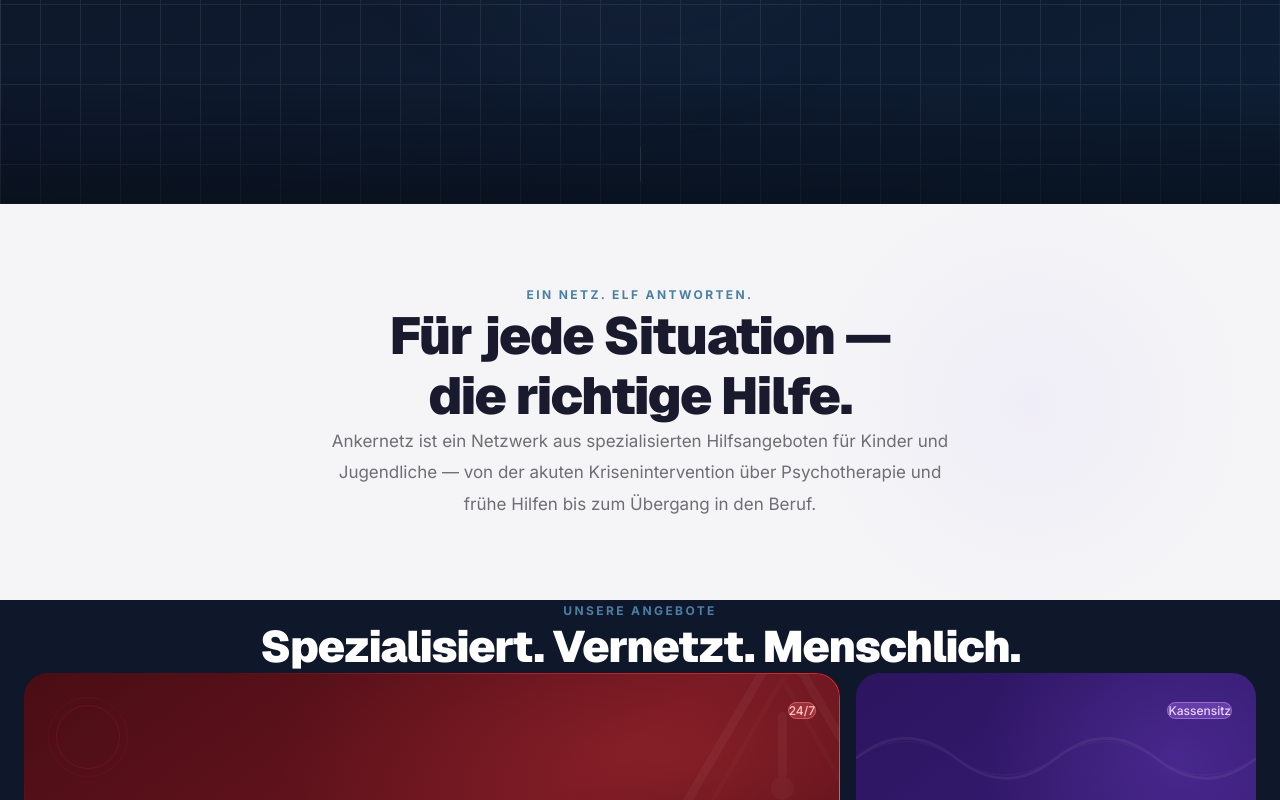
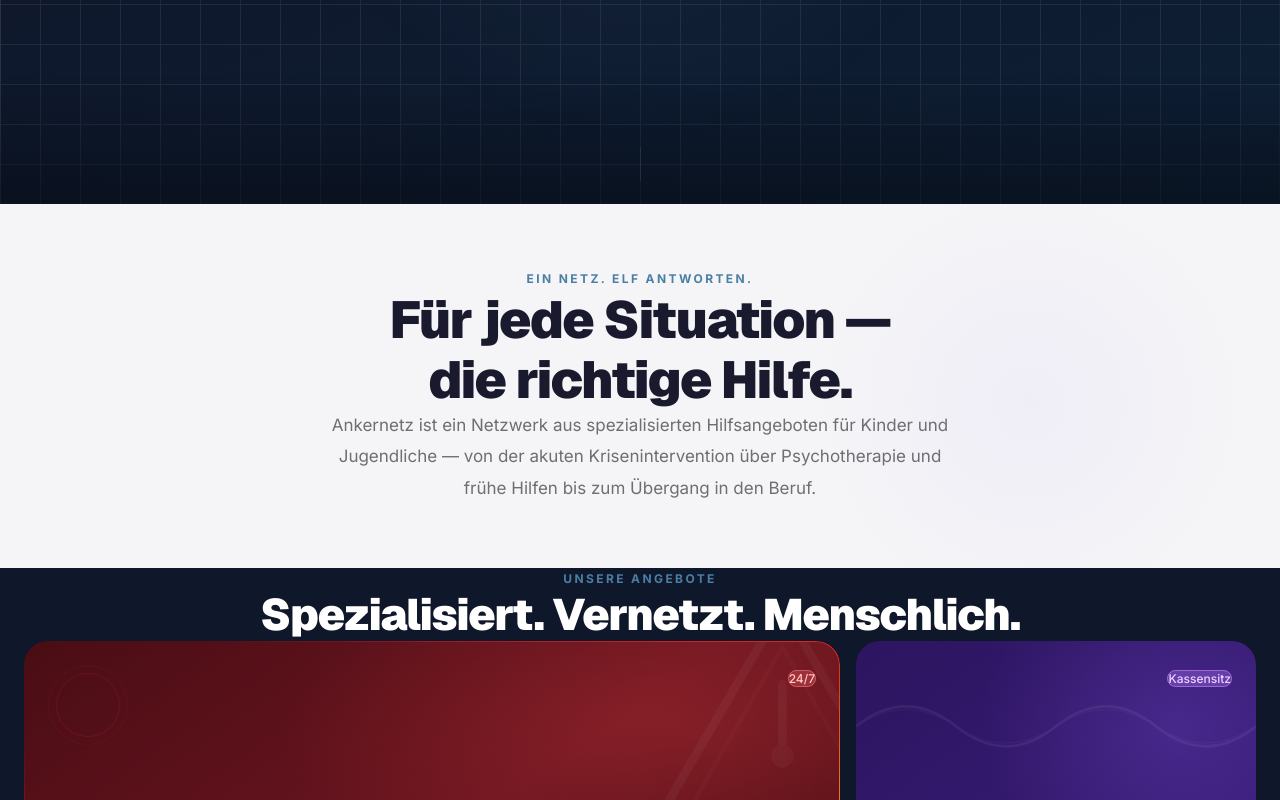
Before and after one commit to ankernetz/ankernetz, a Next.js app: page / in a window 1280 px wide. Shown: the part 596-1396 px from the top of the page. Built offline with nearby package versions, Linux system fonts and the light colour scheme.

Commit message:
Einleitung padding 5rem -> 4rem

```diff
--- a/app/page.tsx
+++ b/app/page.tsx
@@ -247,7 +247,7 @@ export default function HomePage() {
       </section>
 
       {/* ═══ EINLEITUNG ═══ — HELL */}
-      <section className="relative overflow-hidden bg-[#F5F5F7]" style={{ paddingTop: "5rem", paddingBottom: "5rem" }}>
+      <section className="relative overflow-hidden bg-[#F5F5F7]" style={{ paddingTop: "4rem", paddingBottom: "4rem" }}>
         <div className="absolute top-0 right-0 w-[500px] h-[400px] pointer-events-none"
           style={{ background: "radial-gradient(circle, rgba(139,92,246,0.05) 0%, transparent 70%)" }} />
 
```
